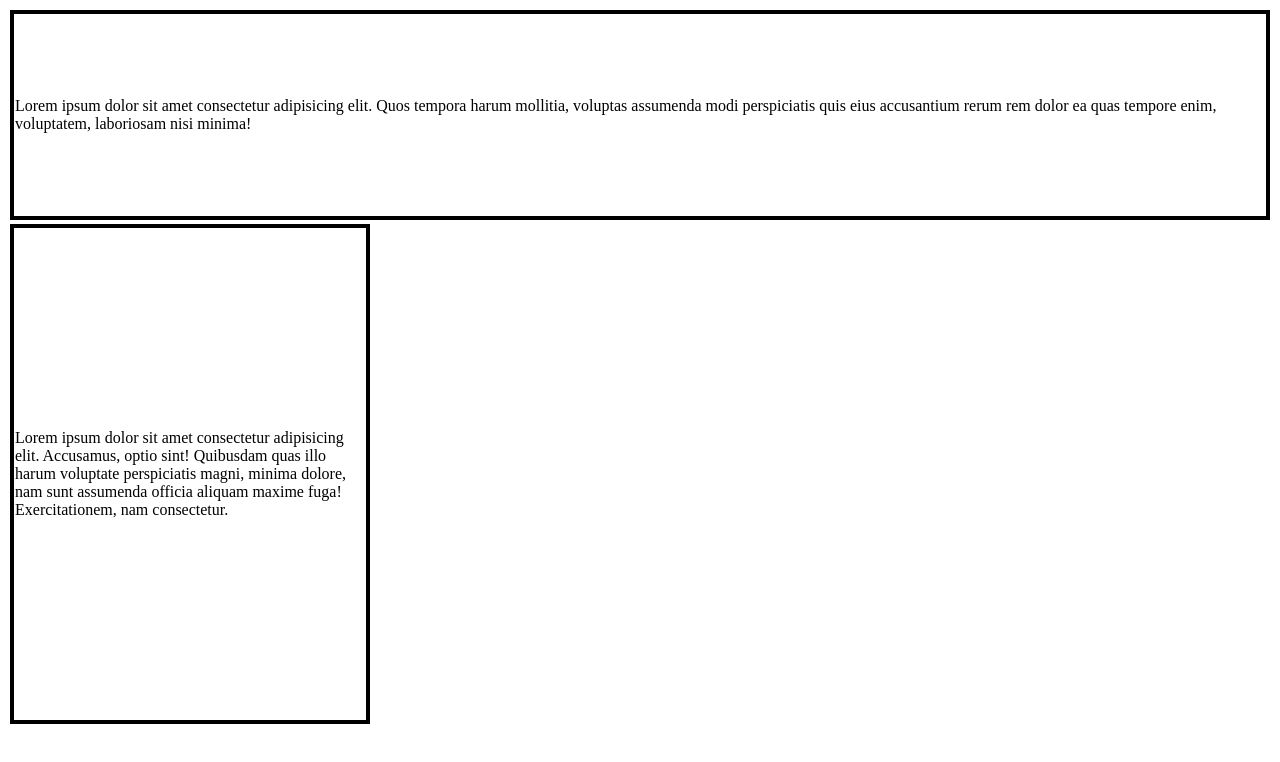
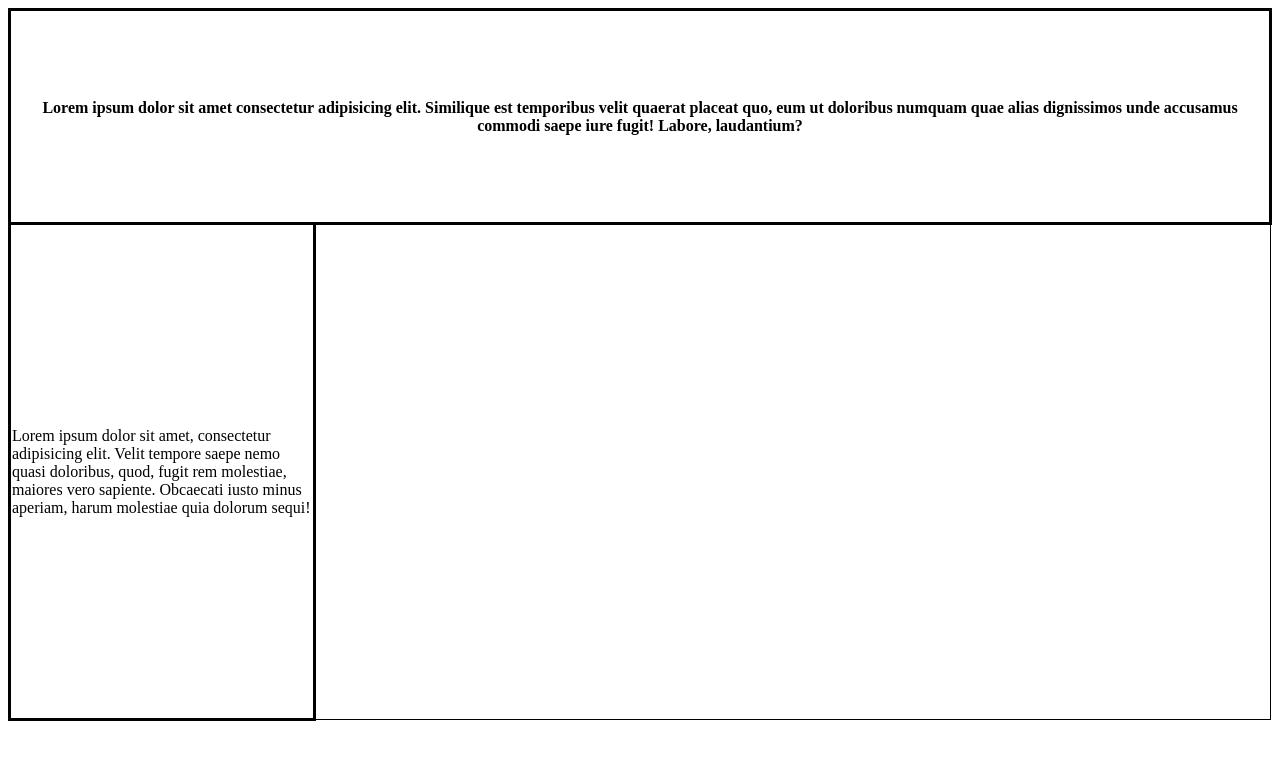
Before and after one commit to moraes7/learn-html, a plain HTML site: page index03.html in a window 1280 px wide. Drawn offline with Linux system fonts and the light colour scheme.

Commit message:
criar pagina com header o slidebar left (corrigido)

```diff
--- a/index03.html
+++ b/index03.html
@@ -6,15 +6,13 @@
     <title>Document</title>
 </head>
 <body>
-    <table>
+    <table style="border: 1px solid black; border-collapse: collapse;  width: 100%; height: 713px;">
         <tr>
-            <td style="border: 4px solid black; width: 100%; height: 200px;">Lorem ipsum dolor sit amet consectetur adipisicing elit. Quos tempora harum mollitia, voluptas assumenda modi perspiciatis quis eius accusantium rerum rem dolor ea quas tempore enim, voluptatem, laboriosam nisi minima!</td>
+            <th style="border: 3px solid black;" colspan="2">Lorem ipsum dolor sit amet consectetur adipisicing elit. Similique est temporibus velit quaerat placeat quo, eum ut doloribus numquam quae alias dignissimos unde accusamus commodi saepe iure fugit! Labore, laudantium?</th>
         </tr>
-    </table>
-
-    <table>
         <tr>
-            <td style="border: 4px solid black; width: 350px; height: 490px;">Lorem ipsum dolor sit amet consectetur adipisicing elit. Accusamus, optio sint! Quibusdam quas illo harum voluptate perspiciatis magni, minima dolore, nam sunt assumenda officia aliquam maxime fuga! Exercitationem, nam consectetur.</td>
+            <td style="border: 3px solid black; width: 300px">Lorem ipsum dolor sit amet, consectetur adipisicing elit. Velit tempore saepe nemo quasi doloribus, quod, fugit rem molestiae, maiores vero sapiente. Obcaecati iusto minus aperiam, harum molestiae quia dolorum sequi!</td>
+            <td></td>
         </tr>
     </table>
 </body>
```
